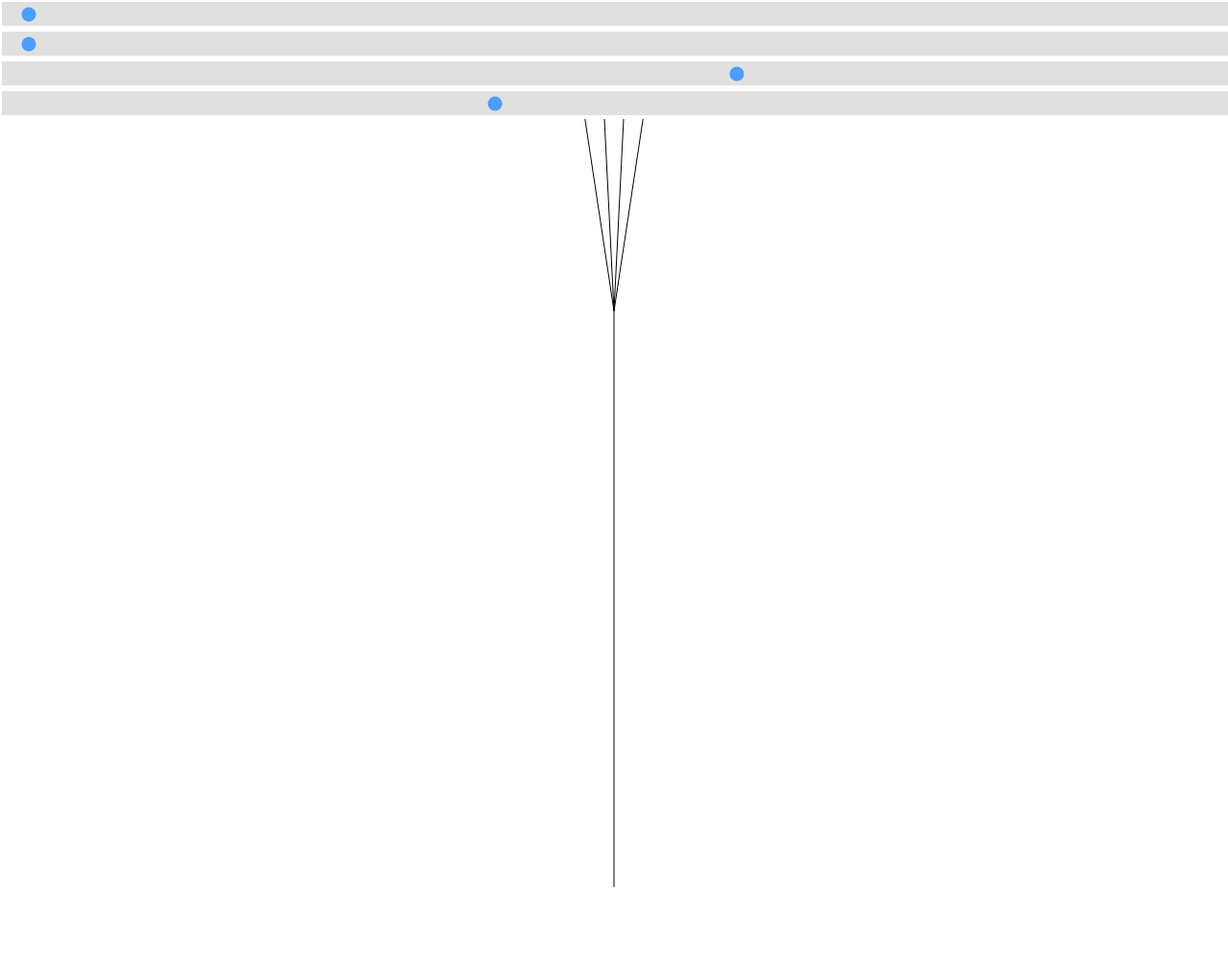
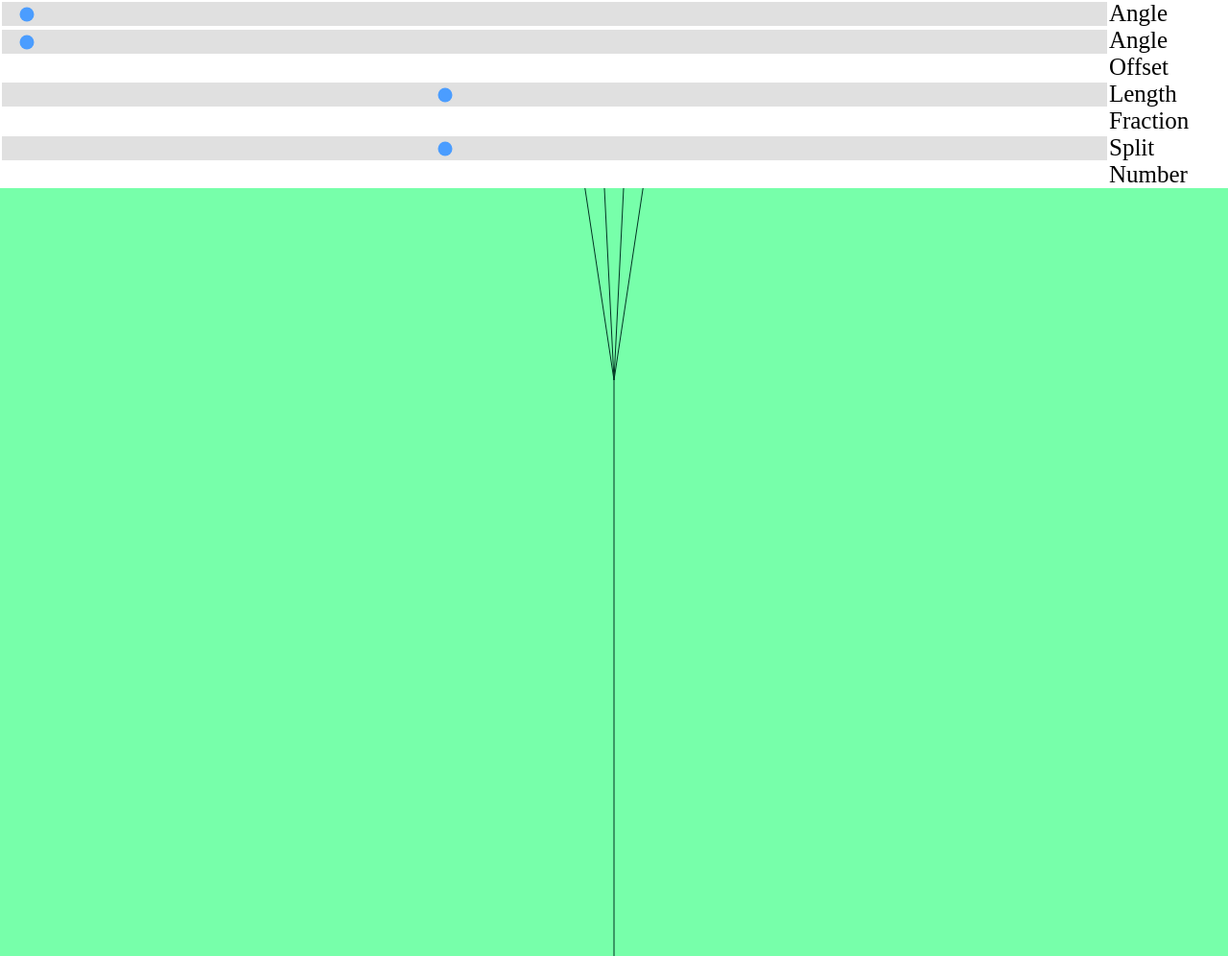
Before and after one commit to minecire/trees, a plain HTML site: page index.html in a window 1280 px wide. Shown: the whole page at 96% size. Before the commit the page ends 928 px from the top, so only its background shows below. Drawn offline with Linux system fonts and the light colour scheme.

Commit message:
labels & color

```diff
--- a/index.html
+++ b/index.html
@@ -5,10 +5,12 @@
         <title>Trees</title>
     </head>
     <body oncontextmenu="return false;">
-        <input type="range" min="0" max="628.3" value="10" class="slider" id="angle">
-        <input type="range" min="0" max="628.3" value="10" class="slider" id="angleOffset">
-        <input type="range" min="0" max="1000" value="600" class="slider" id="lengthFraction">
-        <input type="range" min="0" max="10" value="4" class="slider" id="splitNum">
+        <div display="table">
+            <input type="range" min="0" max="628.3" value="10" class="slider" id="angle"><p>Angle</p>
+            <input type="range" min="0" max="628.3" value="10" class="slider" id="angleOffset"><p>Angle Offset</p>
+            <input type="range" min="0" max="1000" value="400" class="slider" id="lengthFraction"><p>Length Fraction</p>
+            <input type="range" min="0" max="10" value="4" class="slider" id="splitNum"><p>Split Number</p>
+        </div>
         <canvas id="canvas" width=260px height=200px></canvas>
         <script src="javascript/main.js"></script>
     </body>
--- a/javascript/main.js
+++ b/javascript/main.js
@@ -10,7 +10,7 @@ var splitNumSlider = document.getElementById("splitNum");
 
 var angle = 0.1;
 var angleOffset = 0;
-var lengthFraction = 0.5;
+var lengthFraction = 0.4;
 var splitNum = 4;
 var timeout = false;
 
@@ -68,7 +68,8 @@ function redraw(){
 while (id--) {
     window.clearTimeout(id);
 }
-    ctx.fillStyle = "#FFFFFF";
+    ctx.fillStyle = "#77FFAA";
     ctx.fillRect(0,0,canvas.width,canvas.height);
+    ctx.strokeStyle = "#003322";
     drawTree(canvas.width/2, canvas.height, -Math.PI/2, angleOffset, angle, splitNum, 600, lengthFraction, 3);
 }
--- a/styles.css
+++ b/styles.css
@@ -1,6 +1,6 @@
 head{
     margin: 0px;
-    border: Opx;
+    border: 0px;
 }
 body{
     margin: 0px;
@@ -9,11 +9,19 @@ body{
 }
 .slider {
     -webkit-appearance: none;
-    width: 100%;
+    width: 90%;
     height: 25px;
     background: #d3d3d3;
     outline: none;
     opacity: 0.7;
     -webkit-transition: .2s;
     transition: opacity .2s;
+    display:table-cell;
+    float:left;
 }
+
+p{
+    margin: 0px;
+    border: 0px;
+    font-size: 25px;
+}
```
